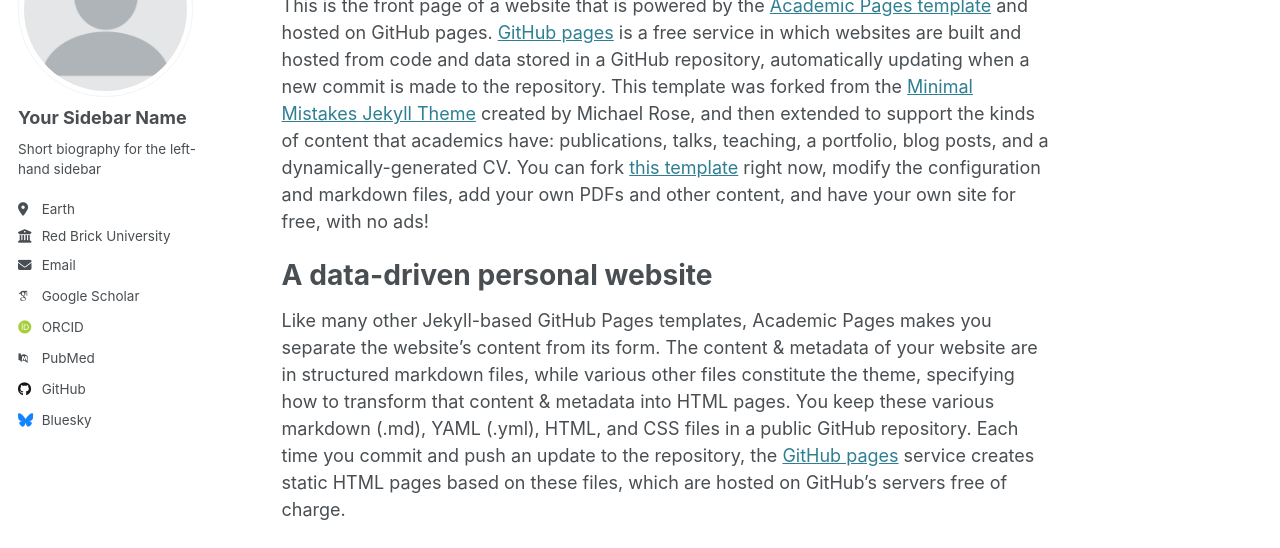
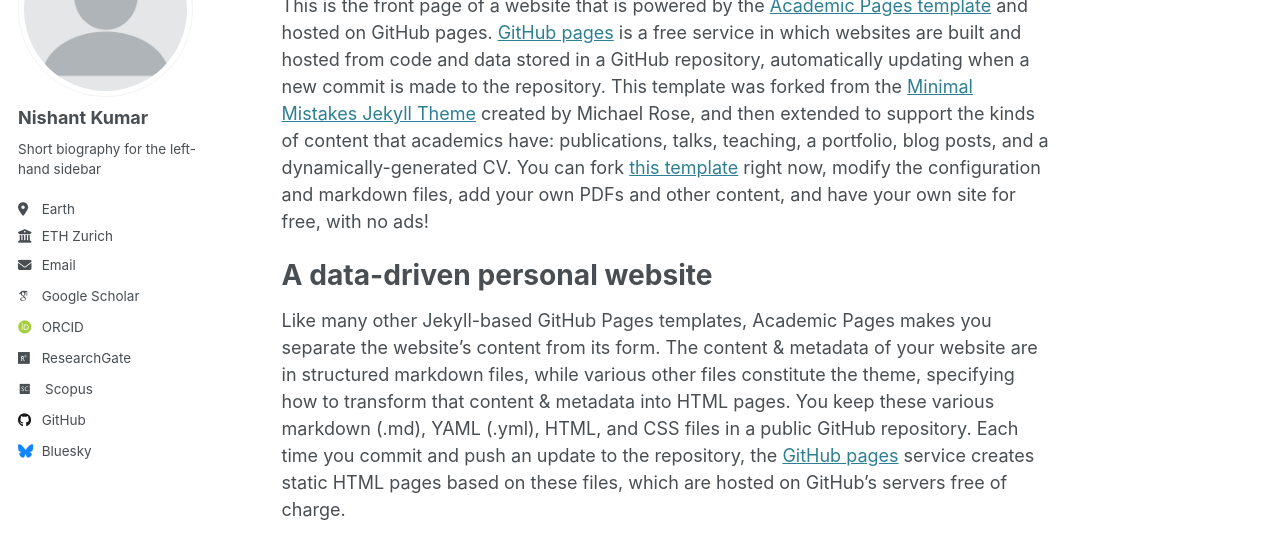
Before and after one commit to abcnishant007/abcnishant007.github.io, a Jekyll site: the page built from _pages/about.md, in a window 1280 px wide. Shown: the part 184-732 px from the top of the page. Built offline with Jekyll 4.4.1, drawn with Linux system fonts in a browser that asks for light colours; some web fonts are replaced.

Commit message:
Update _config.yml

```diff
--- a/_config.yml
+++ b/_config.yml
@@ -23,23 +23,23 @@
 author:
   # Biographic information
   avatar           : "profile.png"
-  name             : "Your Sidebar Name"
+  name             : "Nishant Kumar"
   pronouns         : # example: "she/her"
   bio              : "Short biography for the left-hand sidebar"
   location         : "Earth"
-  employer         : "Red Brick University"
+  employer         : "ETH Zurich"
   uri              : # URL
   email            : "none@example.org"
 
   # Academic websites
   arxiv            : # URL - Update with the correct link to your profile
-  googlescholar    : "https://scholar.google.com/citations?user=PS_CX0AAAAAJ"
+  googlescholar    : "https://scholar.google.com/citations?user=AiujSOkAAAAJ"
   impactstory      : # URL
-  orcid            : "http://orcid.org/yourorcidurl"
+  orcid            : "https://orcid.org/0000-0001-9904-895X"
   semantic         : # URL
-  pubmed           : "https://www.ncbi.nlm.nih.gov/pubmed/?term=john+snow"
-  researchgate     : # URL
-  scopus           : # URL
+  pubmed           : # "https://www.ncbi.nlm.nih.gov/pubmed/?term=john+snow"
+  researchgate     : "https://www.researchgate.net/profile/Nishant-Kumar-45?ev=hdr_xprf"
+  scopus           : "https://www.scopus.com/authid/detail.uri?authorId=55464660500"
 
   # Repositories and software development
   bitbucket        : # Username - Update with your username on the site
```
